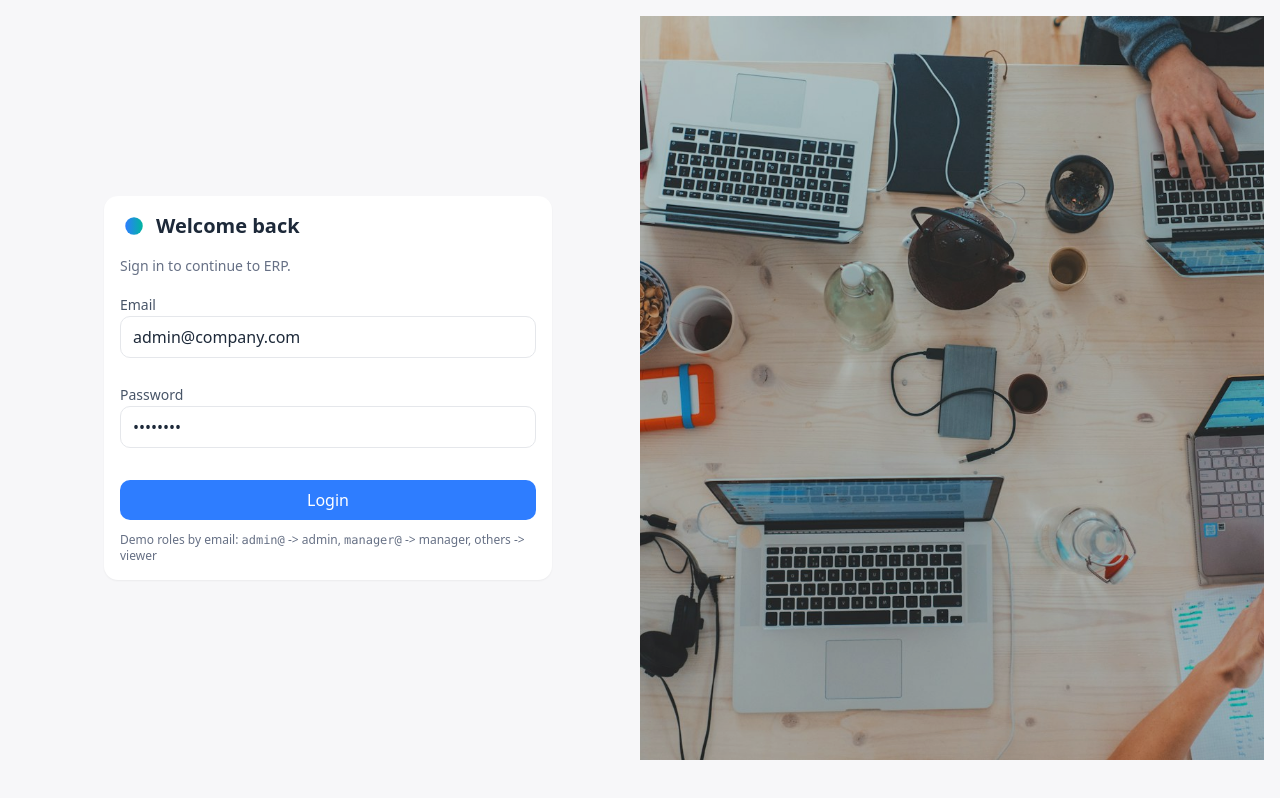
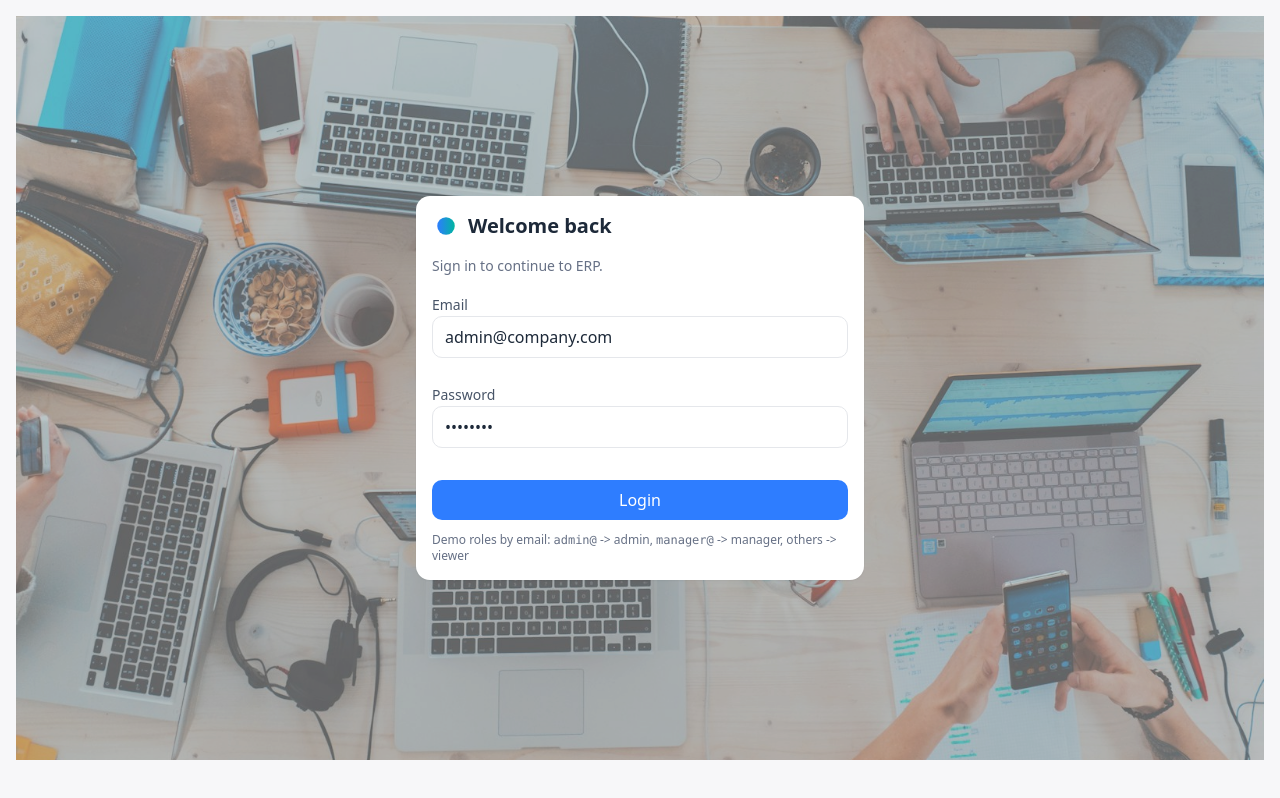
Before and after one commit to noname163/erp-vue-ui-auth, a Vue app: page /login in a window 1280 px wide. Shown: the top 798 px of the page. Built offline with nearby package versions, Linux system fonts and the light colour scheme.

Commit message:
feat(login): show office image behind the form with opacity overlay

```diff
--- a/src/pages/Login.vue
+++ b/src/pages/Login.vue
@@ -1,16 +1,11 @@
 <template>
-    <div class="relative min-h-[calc(100vh-56px)] grid md:grid-cols-2">
-        <!-- Left: form with soft blobs -->
-        <div class="relative flex items-center justify-center p-6">
-            <div class="pointer-events-none absolute inset-0 -z-10">
-                <div class="absolute -top-24 -left-24 h-80 w-80 rounded-full bg-brand-tint blur-3xl opacity-70"></div>
-                <div class="absolute top-20 -right-20 h-72 w-72 rounded-full bg-brand/30 blur-2xl"></div>
-                <div
-                    class="absolute -bottom-24 left-1/2 -translate-x-1/2 h-96 w-96 rounded-full bg-brand-tint blur-3xl opacity-60">
-                </div>
-            </div>
+  <div class="relative min-h-[calc(100vh-56px)] grid place-items-center overflow-hidden">
+    <!-- Full background image behind the form -->
+    <div class="absolute inset-0 login-bg bg-cover bg-center opacity-60"></div>
+    <!-- Optional dim overlay for contrast -->
+    <div class="absolute inset-0 bg-black/20"></div>
 
-            <form class="card w-full max-w-md" @submit.prevent="onSubmit">
+    <form class="relative card w-full max-w-md" @submit.prevent="onSubmit">
       <div class="mb-4 flex items-center gap-2">
         <img src="/logo.svg" class="h-7 w-auto" alt="logo" />
         <h2 class="text-xl font-semibold">Welcome back</h2>
@@ -18,23 +13,14 @@
       <p class="text-sm text-[var(--text-muted)] mb-4">Sign in to continue to ERP.</p>
 
       <FormInput v-model="email" label="Email" placeholder="admin@company.com" class="mb-3" />
-                <FormInput v-model="password" label="Password" type="password" placeholder="********" class="mb-4"
-                    autocomplete="current-password" />
+      <FormInput v-model="password" label="Password" type="password" placeholder="********" class="mb-4" autocomplete="current-password" />
 
       <p v-if="error" class="text-sm text-red-600 mb-3">{{ error }}</p>
       <button class="btn btn-primary w-full h-10">Login</button>
       <p class="text-xs text-[var(--text-muted)] mt-3">
-                    Demo roles by email: <code>admin@</code> -> admin, <code>manager@</code> -> manager, others ->
-                    viewer
+        Demo roles by email: <code>admin@</code> -> admin, <code>manager@</code> -> manager, others -> viewer
       </p>
     </form>
-        </div>
-
-        <!-- Right: office background -->
-        <div class="hidden md:block relative">
-            <div class="absolute inset-0 login-bg bg-cover bg-center"></div>
-            <div class="absolute inset-0 bg-black/20"></div>
-        </div>
   </div>
 </template>
 <script setup>
```
Lines whose indentation alone changed are shown as unchanged.
